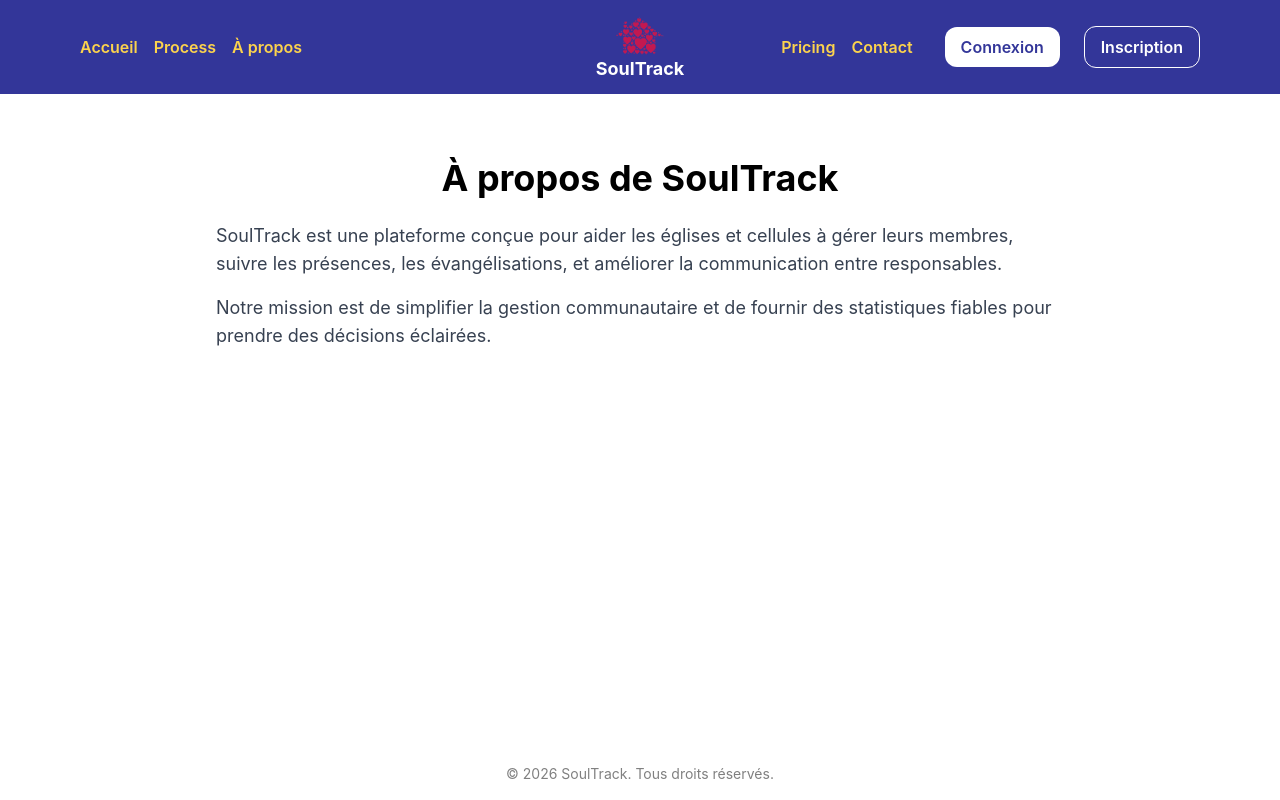
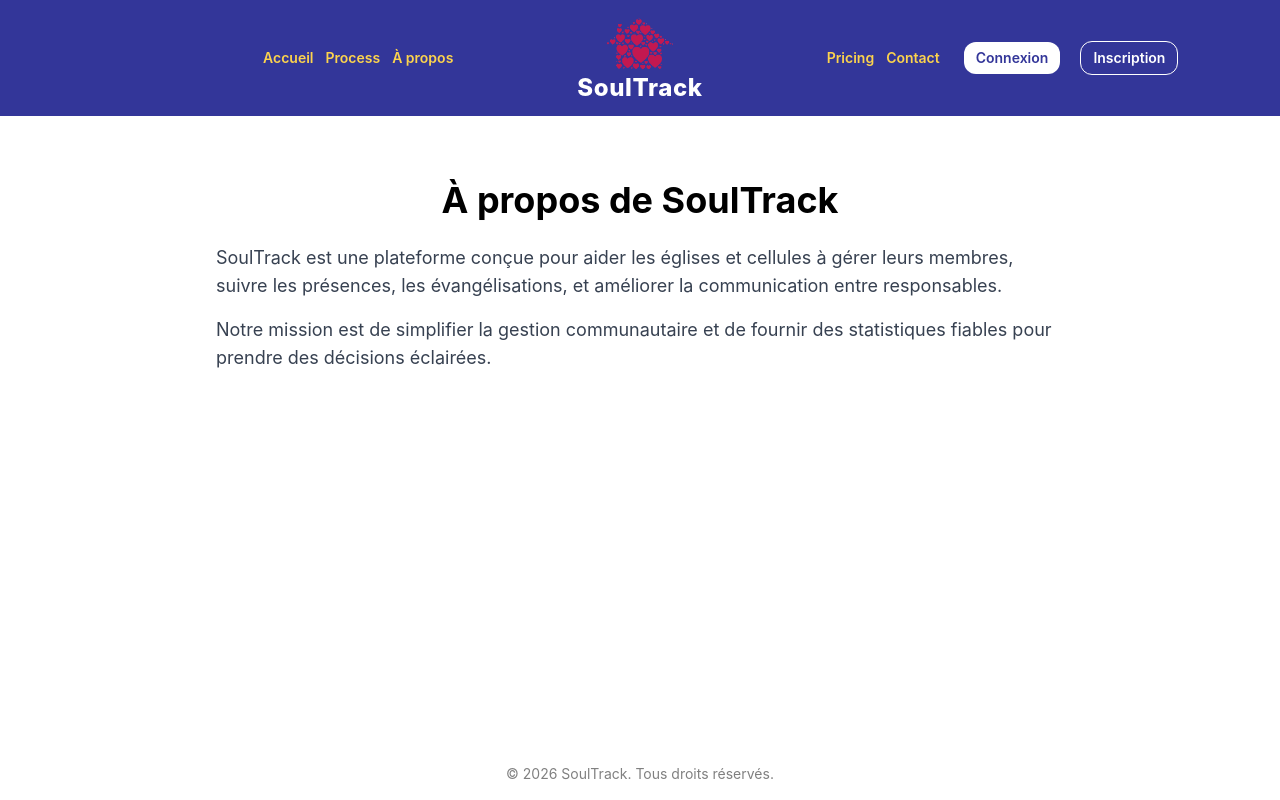
Before and after one commit to allanbavajee/soultrack, a Next.js app: page /about in a window 1280 px wide. Built offline with nearby package versions, Linux system fonts and the light colour scheme.

Commit message:
Refactor PublicHeader layout and styles
Updated layout and styling for the PublicHeader component, including adjustments to navigation items and logo size.

```diff
--- a/components/PublicHeader.js
+++ b/components/PublicHeader.js
@@ -11,50 +11,60 @@ export default function PublicHeader() {
   return (
     <header className="w-full bg-[#333699]">
 
-      <div className="max-w-6xl mx-auto grid grid-cols-3 items-center p-4">
+      <div className="max-w-5xl mx-auto grid grid-cols-3 items-center py-4">
 
-        {/* LEFT NAV */}
-        <div className="hidden md:flex items-center gap-4 justify-start">
-          <span onClick={() => router.push("/site/HomePage")} className="cursor-pointer text-amber-300 hover:text-white font-semibold">Accueil</span>
-          <span onClick={() => router.push("/CommentCaMarche")} className="cursor-pointer text-amber-300 hover:text-white font-semibold">Process</span>
-          <span onClick={() => router.push("/about")} className="cursor-pointer text-amber-300 hover:text-white font-semibold">À propos</span>
+        {/* LEFT NAV (rapproché du centre) */}
+        <div className="hidden md:flex items-center gap-3 justify-end pr-4">
+          <span onClick={() => router.push("/site/HomePage")} className="cursor-pointer text-amber-300 hover:text-white font-semibold text-sm">
+            Accueil
+          </span>
+          <span onClick={() => router.push("/CommentCaMarche")} className="cursor-pointer text-amber-300 hover:text-white font-semibold text-sm">
+            Process
+          </span>
+          <span onClick={() => router.push("/about")} className="cursor-pointer text-amber-300 hover:text-white font-semibold text-sm">
+            À propos
+          </span>
         </div>
 
-        {/* CENTER LOGO */}
+        {/* CENTER LOGO (PLUS GROS) */}
         <div
           className="flex flex-col items-center justify-center cursor-pointer"
           onClick={() => router.push("/site/HomePage")}
         >
-          <Image src="/logo.png" alt="Logo SoulTrack" width={50} height={50} />
-          <span className="text-white font-bold text-lg leading-none mt-1">
+          <Image src="/logo.png" alt="Logo SoulTrack" width={70} height={70} />
+          <span className="text-white font-extrabold text-2xl leading-none mt-1 tracking-wide">
             SoulTrack
           </span>
         </div>
 
-        {/* RIGHT NAV */}
-        <div className="hidden md:flex items-center gap-4 justify-end">
+        {/* RIGHT NAV (rapproché du centre) */}
+        <div className="hidden md:flex items-center gap-3 justify-start pl-4">
 
-          <span onClick={() => router.push("/pricing")} className="cursor-pointer text-amber-300 hover:text-white font-semibold">Pricing</span>
-          <span onClick={() => router.push("/contact")} className="cursor-pointer text-amber-300 hover:text-white font-semibold">Contact</span>
+          <span onClick={() => router.push("/pricing")} className="cursor-pointer text-amber-300 hover:text-white font-semibold text-sm">
+            Pricing
+          </span>
+          <span onClick={() => router.push("/contact")} className="cursor-pointer text-amber-300 hover:text-white font-semibold text-sm">
+            Contact
+          </span>
 
           <button
             onClick={() => router.push("/login")}
-            className="ml-4 px-4 py-2 bg-white text-[#333699] rounded-xl hover:scale-105 transition font-semibold"
+            className="ml-3 px-3 py-1.5 bg-white text-[#333699] rounded-xl hover:scale-105 transition font-semibold text-sm"
           >
             Connexion
           </button>
 
           <button
             onClick={() => router.push("/SignupEglise")}
-            className="ml-2 px-4 py-2 border border-white text-white rounded-xl hover:bg-white hover:text-[#333699] transition font-semibold"
+            className="ml-2 px-3 py-1.5 border border-white text-white rounded-xl hover:bg-white hover:text-[#333699] transition font-semibold text-sm"
           >
             Inscription
           </button>
 
         </div>
 
-        {/* MOBILE BUTTON */}
-        <div className="md:hidden col-span-3 flex justify-end">
+        {/* MOBILE */}
+        <div className="md:hidden col-span-3 flex justify-end px-4">
           <button
             onClick={() => setOpenMenu(!openMenu)}
             className="text-white text-2xl"
```
